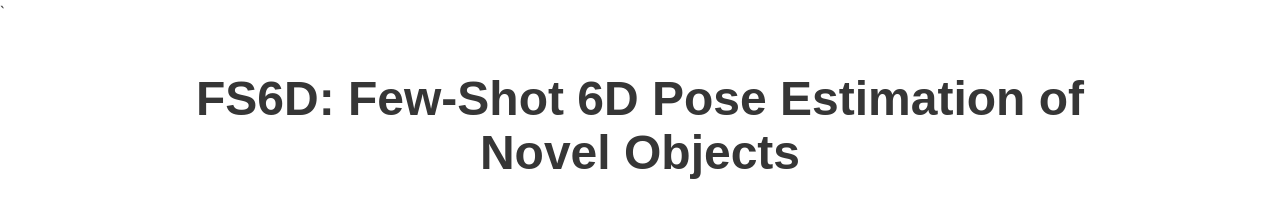
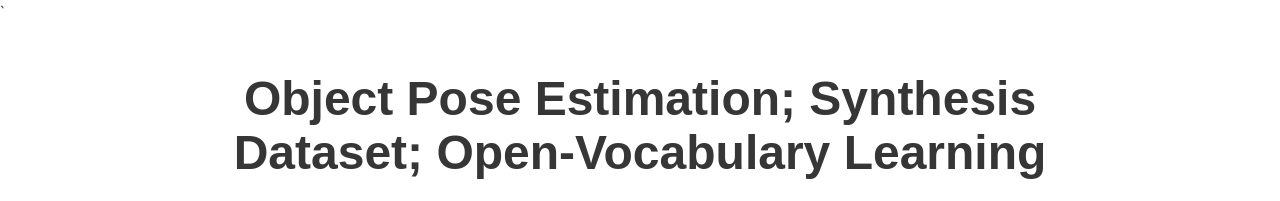
Before and after one commit to ov9d/ov9d.github.io, a plain HTML site: page index.html in a window 1280 px wide. Shown: the top 201 px of the page. Drawn offline with nearby package versions, Linux system fonts and the light colour scheme; some icons are missing; a web font is replaced by a local one.

Commit message:
update title

```diff
--- a/index.html
+++ b/index.html
@@ -45,7 +45,7 @@ height="0" width="0" style="display:none;visibility:hidden"></iframe></noscript>
     <div class="container is-max-desktop">
       <div class="columns is-centered">
         <div class="column has-text-centered">
-          <h1 class="title is-1 publication-title">FS6D: Few-Shot 6D Pose Estimation of Novel Objects</h1>
+          <h1 class="title is-1 publication-title">Object Pose Estimation; Synthesis Dataset; Open-Vocabulary Learning</h1>
           <div class="is-size-5 publication-authors">
             <span class="author-block">
               <a href="https://scholar.google.com/citations?user=GeSCNR4AAAAJ&hl=en">Junhao Cai</a><sup>1</sup>,</span>
```
